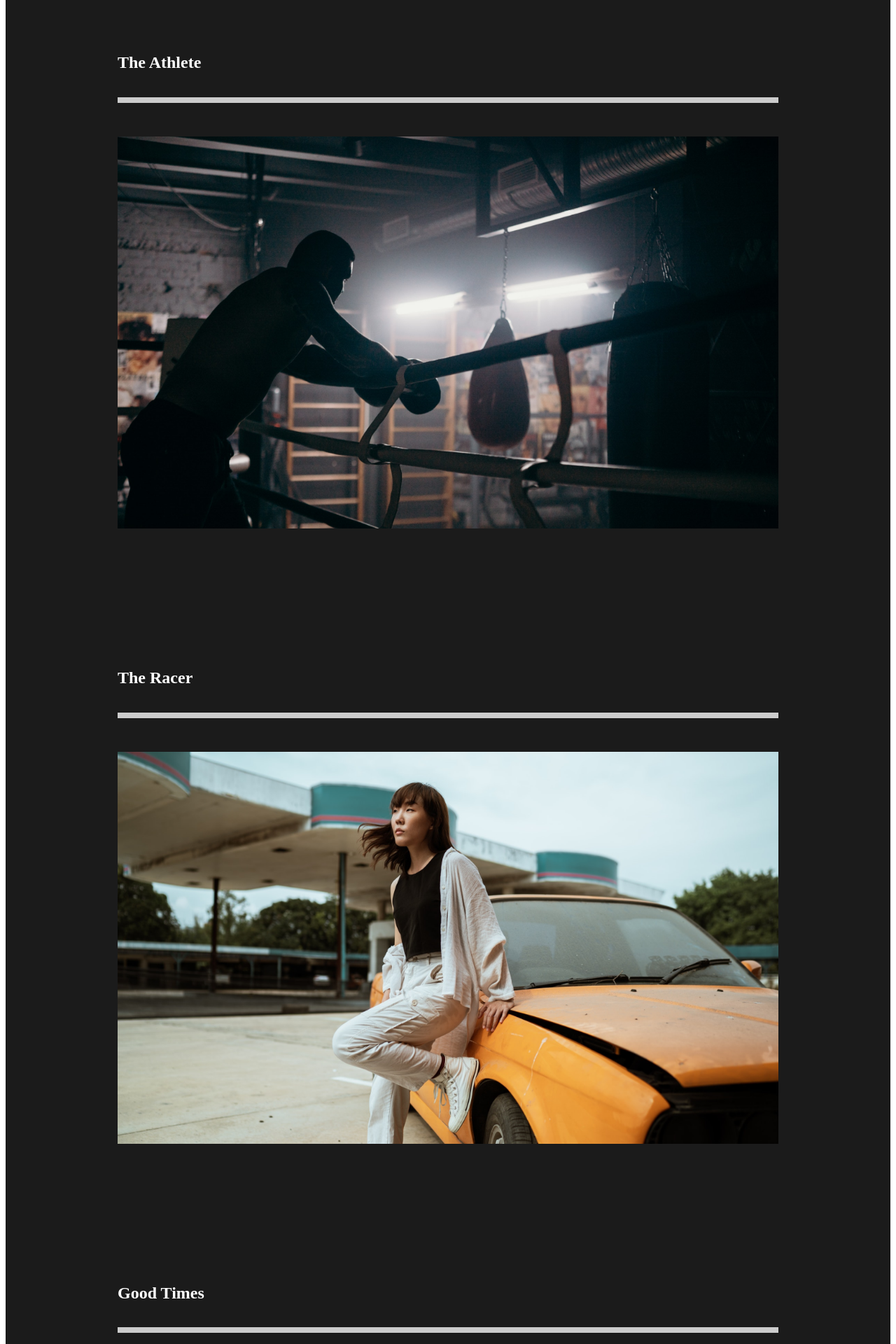
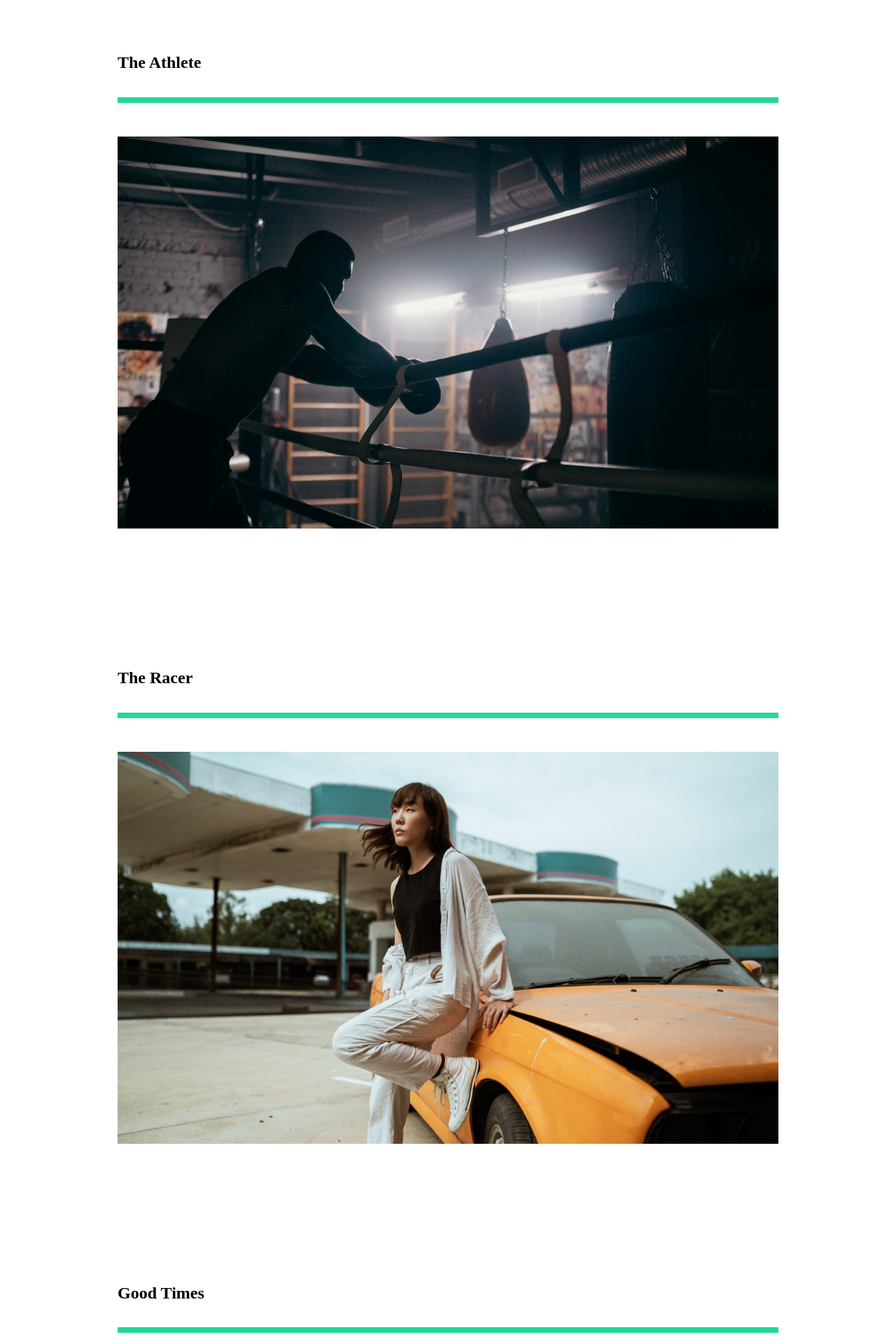
Before and after one commit to likeam/Capture, a React (Create React App) app: page /works in a window 1280 px wide. Shown: the part 160-2080 px from the top of the page at 70% size. Built offline with nearby package versions, Linux system fonts and the light colour scheme.

Commit message:
Our Work Animaton

```diff
--- a/src/MovieState.js
+++ b/src/MovieState.js
@@ -66,6 +66,7 @@
                 },
                 {
                     title: 'Its okay lmao',
+
                     discription:  '"Lorem, ipsum dolor sit amet consectetur adipisicing elit. Consequuntur, ea? "',
                 }
             ],
--- a/src/pages/OurWorks.js
+++ b/src/pages/OurWorks.js
@@ -8,7 +8,7 @@
 import Nav from '../components/Nav';
 //Animation
 import {motion} from 'framer-motion';
-import { pageAnimation } from './animation';
+import { pageAnimation, fade, photoAnim, lineAnim, slider, sliderContainer } from './animation';
 
 
 
@@ -16,22 +16,46 @@
     return (
         <motion.div variants= {pageAnimation} initial = "hidden" animate = "show" exit= "exit">
             <Nav />
-        <Work>
+        <Work
+        style={{ background: "#fff"}}
+        exit= "exit"
+        variants= {pageAnimation}
+        initial ="hidden"
+        animate = "show"
+        >
+            <motion.div variants={sliderContainer} >
+                <Frame1 variants={slider} ></Frame1>
+                <Frame2 variants={slider} ></Frame2>
+                <Frame3 variants={slider} ></Frame3>
+                <Frame4 variants={slider} ></Frame4>
+            </motion.div>
 
             <Movie>
-                <h2>The Athlete</h2>
-                <div className="line"></div>
-                <Link to="/the-athlete"> <img src={athlete} alt="athele pic" /> </Link>
+                <motion.h2 variants={fade} >The Athlete</motion.h2>
+                <motion.div variants={lineAnim} className="line"></motion.div>
+                <Link to="/the-athlete">
+                    <Hide>
+                        <motion.img variants={photoAnim} src={athlete} alt="athele pic" />
+                    </Hide>
+                </Link>
             </Movie>
             <Movie>
-                <h2>The Racer</h2>
-                <div className="line"></div>
-                <Link to="/the-race"> <img src={theracer} alt="racer pic" /> </Link>
+                <motion.h2 variants={fade} >The Racer</motion.h2>
+                <motion.div variants={lineAnim} className="line"></motion.div>
+                <Link to="/the-race">
+                    <Hide>
+                        <motion.img variants={photoAnim} src={theracer} alt="racer pic" />
+                    </Hide>
+                </Link>
             </Movie>
             <Movie>
-                <h2>Good Times</h2>
-                <div className="line"></div>
-                <Link to= "/goodtime"> <img src={goodtimes} alt="goodtime pic" /> </Link>
+                <motion.h2 variants={fade} >Good Times</motion.h2>
+                <motion.div variants={lineAnim} className="line"></motion.div>
+                <Link to= "/goodtime">
+                    <Hide>
+                        <motion.img variants={photoAnim} src={goodtimes} alt="goodtime pic" />
+                    </Hide>
+                </Link>
             </Movie>
         </Work>
         </motion.div>
@@ -42,10 +66,10 @@
     min-height: 90vh;
     overflow: hidden;
     padding: 5rem 10rem;
-    background: #1b1b1b;
+    background: white;
     h2{
         padding: 1rem 0rem;
-        color: white;
+
     }
 `;
 
@@ -53,7 +77,7 @@
     padding-bottom: 10rem;
     .line{
         height: 0.5rem;
-        background: #cccccc;
+        background: #23d997;
         margin-bottom: 3rem;
     }
     img{
@@ -62,4 +86,30 @@
         object-fit: cover ;
     }
 `;
+
+const Hide = styled.div`
+    overflow: hidden;
+`;
+
+//Frame Animation
+const Frame1 = styled(motion.div)`
+    position: fixed;
+    left: 0;
+    width: 100%;
+    top: 10%;
+    height: 100vh;
+    background: #fffebf;
+    z-index: 2;
+`;
+const Frame2 = styled(Frame1)`
+    background: #ff8efb;
+`;
+const Frame3 = styled(Frame1)`
+    background: #8ed2ff;
+`;
+const Frame4 = styled(Frame1)`
+    background: #8effa0;
+`;
+
+
 export default OurWorks
--- a/src/pages/animation.js
+++ b/src/pages/animation.js
@@ -7,7 +7,7 @@
         opacity: 1,
         y: 0,
         transition: {
-            duration: 1,
+            duration: 0.5,
             when: "beforeChildren",
             staggerChildren: 0.25,
         },
@@ -15,7 +15,7 @@
     },
     exit: {
         opacity: 0,
-        y: 300,
+
         transition: {
             duration: 0.5,
         },
@@ -57,3 +57,27 @@
         },
     },
 };
+
+export const lineAnim = {
+    hidden: {
+        width: '0%'
+    },
+    show: {
+        width: '100%',
+        transition: {duration: 1},
+    },
+};
+
+export const slider = {
+    hidden: { x: '-130%', skew: "45deg"},
+    show: {
+        x: "100%",
+        skew: "0deg",
+        transition: { ease: "easeOut", duration: 1},
+    },
+};
+
+export const sliderContainer = {
+    hidden: {opacity: 1},
+    show: {opacity: 1, transition: {staggerChildren: 0.30, ease: "easeOut",}},
+};
```
Also changed, not shown: src/components/Wave.js (indentation only).
